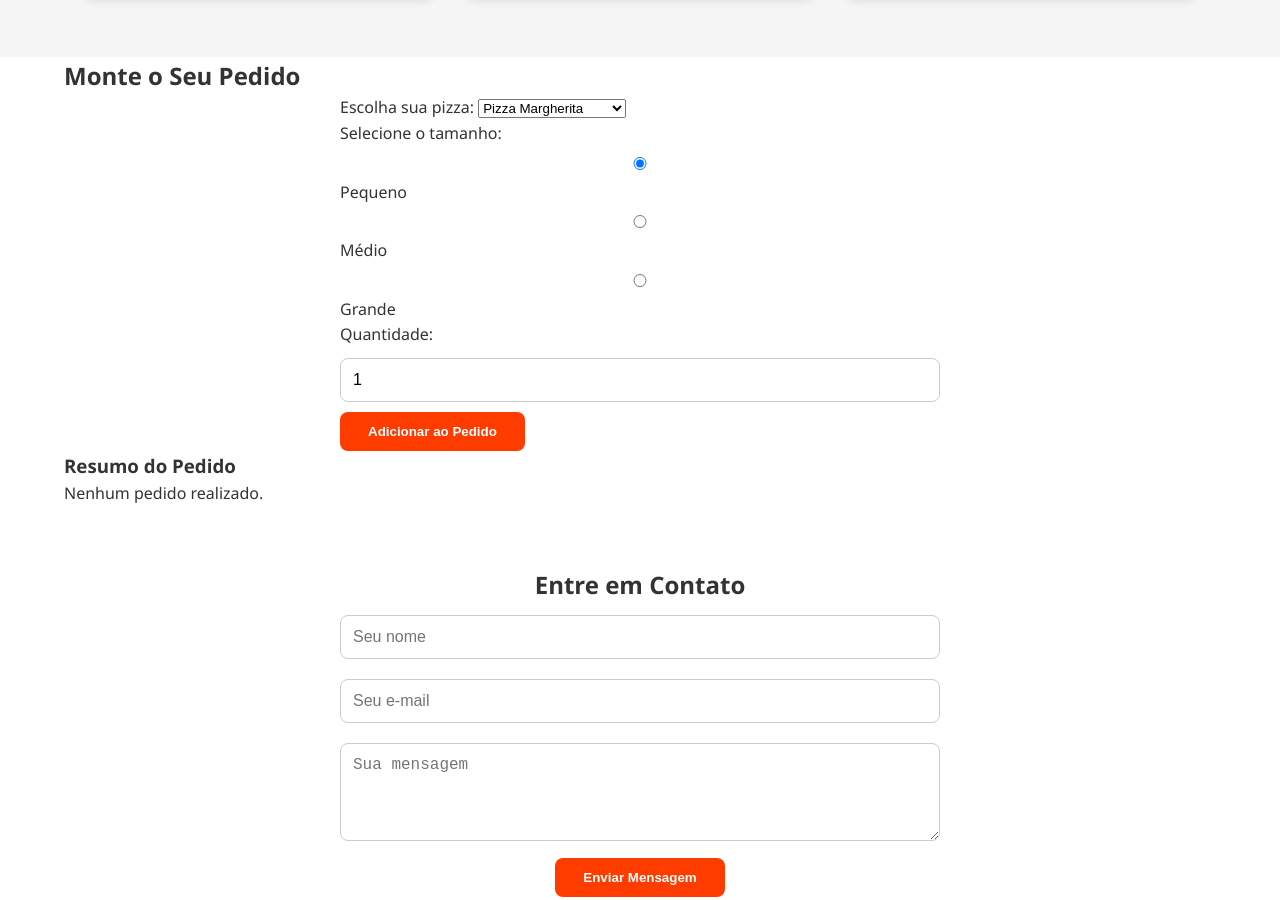
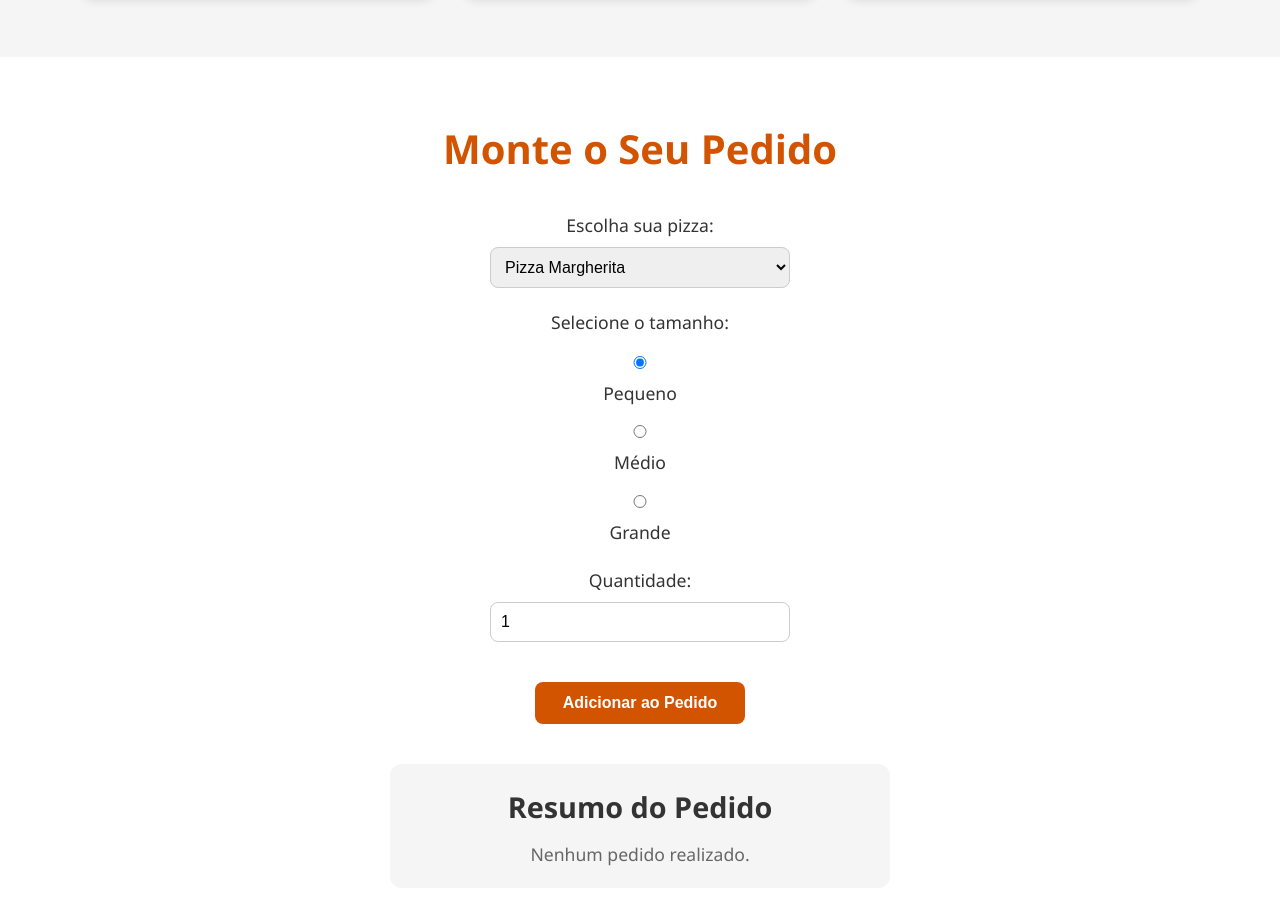
Before and after one commit to sistema-delivery/App-delivery, a plain HTML site: page index.html in a window 1280 px wide. Shown: the part 1768-2668 px from the top of the page. Drawn offline with Linux system fonts and the light colour scheme.

Commit message:
Update style.css

```diff
--- a/assets/css/style.css
+++ b/assets/css/style.css
@@ -277,3 +277,89 @@ footer {
     aspect-ratio: 2 / 1;  /* Mantém a proporção mesmo em telas menores */
   }
 }
+
+/* Seção de Pedido - Montagem do Pedido */
+.order {
+  padding: 60px 20px;
+  background: #fff;
+  text-align: center;
+}
+
+.order h2 {
+  font-size: 2.5rem;
+  color: #d35400;
+  margin-bottom: 30px;
+}
+
+.order .form-group {
+  margin: 20px 0;
+}
+
+.order label {
+  display: block;
+  font-size: 1.1rem;
+  color: #333;
+  margin-bottom: 8px;
+}
+
+.order select,
+.order input[type="number"] {
+  width: 100%;
+  max-width: 300px;
+  padding: 10px;
+  border-radius: 8px;
+  border: 1px solid #ccc;
+  font-size: 1rem;
+  margin: 0 auto;
+}
+
+.order .form-group p {
+  font-size: 1.1rem;
+  color: #333;
+  margin-bottom: 10px;
+}
+
+.order input[type="radio"] {
+  margin-right: 5px;
+}
+
+.order label input[type="radio"] + span {
+  margin-right: 20px;
+}
+
+.order .btn {
+  background: #d35400;
+  color: #fff;
+  padding: 12px 28px;
+  border: none;
+  border-radius: 8px;
+  font-size: 1rem;
+  cursor: pointer;
+  transition: background 0.3s;
+  margin-top: 20px;
+}
+
+.order .btn:hover {
+  background: #a04000;
+}
+
+.order-summary {
+  margin-top: 40px;
+  background: #f5f5f5;
+  padding: 20px;
+  border-radius: 12px;
+  max-width: 500px;
+  margin-left: auto;
+  margin-right: auto;
+}
+
+.order-summary h3 {
+  font-size: 1.8rem;
+  color: #333;
+  margin-bottom: 10px;
+}
+
+.order-summary p {
+  font-size: 1.1rem;
+  color: #666;
+}
```
